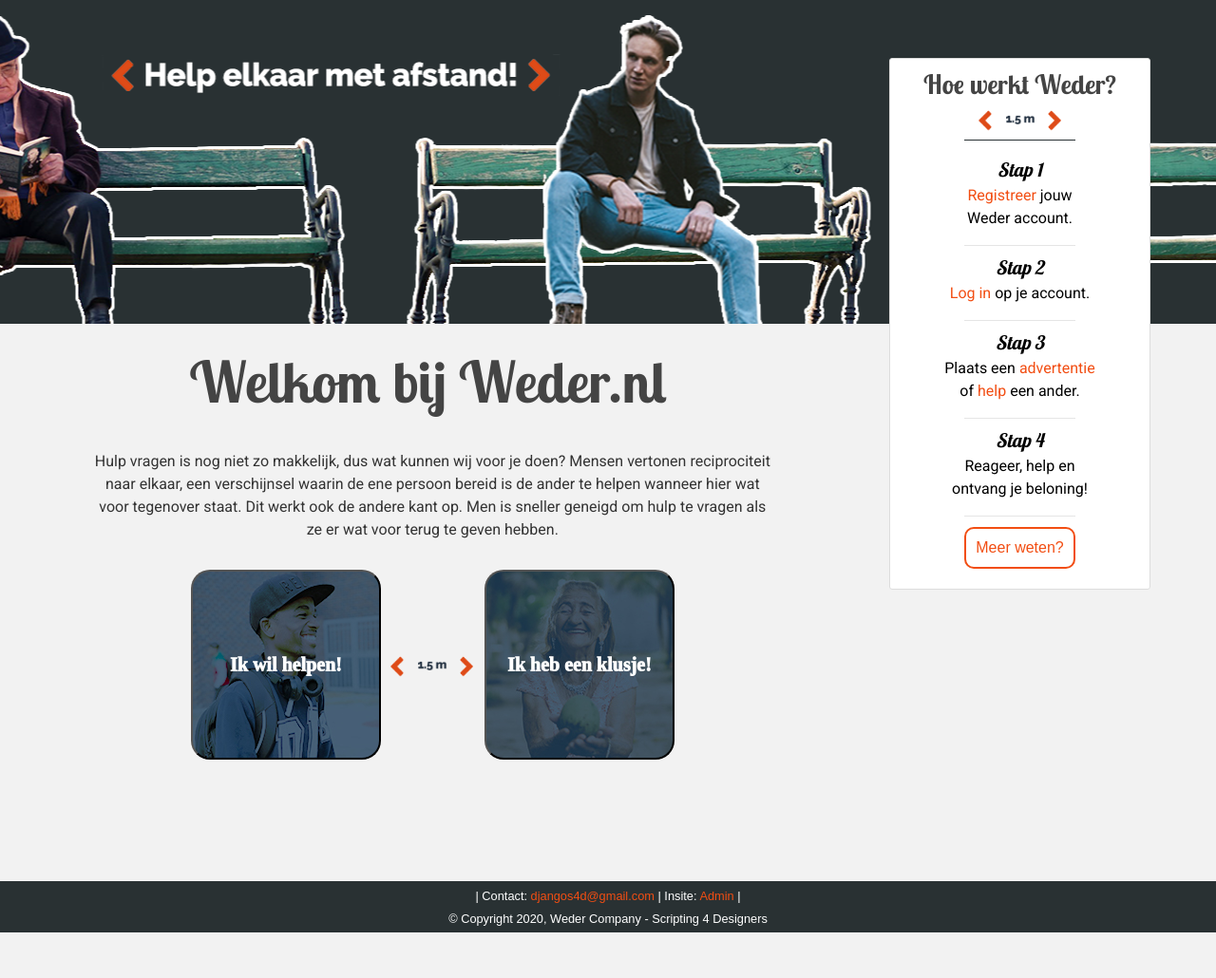
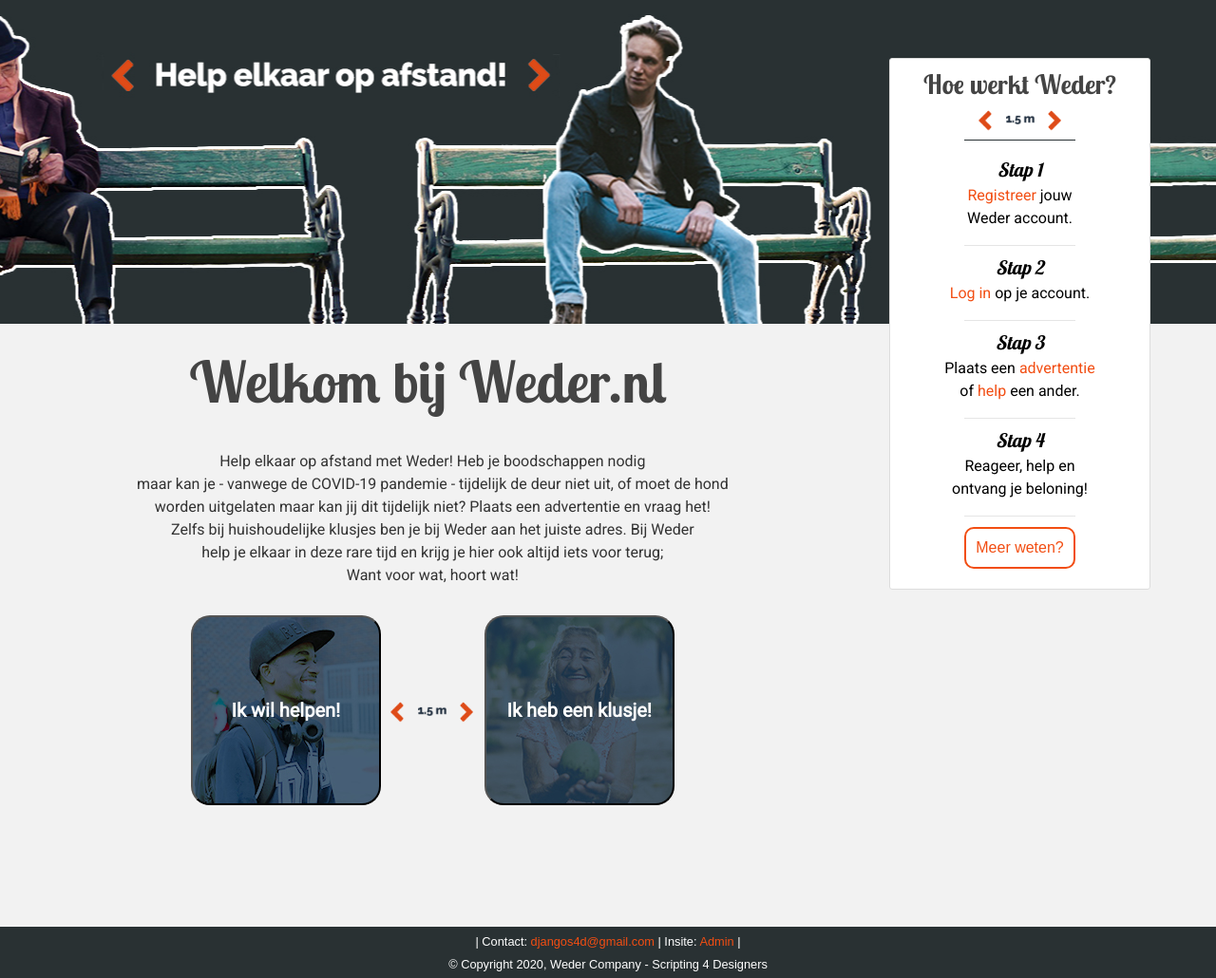
Before and after one commit to Ruben-wiel/s4d_project, a Django app: page / in a window 1280 px wide. Shown: the part 66-1096 px from the top of the page at 95% size. Before the commit the page ends 1048 px from the top, so only its background shows below. Run offline with Django 3.2, Linux system fonts and the light colour scheme; some libraries are stand-ins or nearby versions.

Commit message:
generale repetitie 2.0

```diff
--- a/s4d_webapp/users/forms.py
+++ b/s4d_webapp/users/forms.py
@@ -21,7 +21,7 @@ class UserRegisterForm(UserCreationForm):
 class UserProfileForm(forms.ModelForm):
     class Meta:
         model = UserProfile
-        fields = ('adress', 'phone')
+        fields = ('adres', 'telefoon')
 
 
 class UserUpdateForm(forms.ModelForm):
--- a/s4d_webapp/users/models.py
+++ b/s4d_webapp/users/models.py
@@ -30,9 +30,9 @@ class Profile(models.Model):
 
 class UserProfile(models.Model):
     user = models.OneToOneField(User, on_delete=models.CASCADE)
-    adress = models.CharField(max_length=30, blank=False,
+    adres = models.CharField(max_length=30, blank=False,
                              help_text="Straat + huisnummer")
-    phone = models.CharField(
+    telefoon = models.CharField(
         max_length=12, blank=True, help_text="Vul 06-, +316- of Huis- nummer in")
 
     def __str__(self):
--- a/s4d_webapp/website/static/website/website_about.css
+++ b/s4d_webapp/website/static/website/website_about.css
@@ -83,7 +83,7 @@ html {
     bottom: 0;
     width: 100%;
     height: 100%;
-    background: url(../../static/website/images/bannerhome8.png) no-repeat center;
+    background: url(../../static/website/images/website_banner.jpg) no-repeat center;
 }
 
 .titelcontent h1 {
--- a/s4d_webapp/website/static/website/website_home.css
+++ b/s4d_webapp/website/static/website/website_home.css
@@ -20,7 +20,7 @@
     bottom: 0;
     width: 100%;
     height: 100%;
-    background: url(../../static/website/images/bannerhome8.png) no-repeat center;
+    background: url(../../static/website/images/website_banner.jpg) no-repeat center;
 }
 
 .containerhome {
@@ -31,7 +31,7 @@
 
 /* wat is dit Ramon ?! */
 
-containerhome p {
+.containerhome p {
     font-family: 'Roboto', sans-serif;
 }
 
@@ -45,7 +45,7 @@ containerhome p {
 
 .blauweknoplinks {
     border-radius: 20px;
-    font-family: Coco Gothic;
+    font-family: 'Roboto', sans-serif;
     font-weight: 1000;
     color: white;
     background: url(../../static/website/images/helping.jpg) no-repeat center;
@@ -63,7 +63,7 @@ containerhome p {
 /* --------------------- knop rechts ------------------- */
 
 .blauweknoprechts {
-    font-family: Coco Gothic;
+    font-family: 'Roboto', sans-serif;
     font-weight: 1000;
     font-size: 20px;
     color: white;
--- a/s4d_webapp/website/static/website/website_howto.css
+++ b/s4d_webapp/website/static/website/website_howto.css
@@ -29,7 +29,7 @@
     bottom: 0;
     width: 100%;
     height: 100%;
-    background: url(../../static/website/images/bannerhome8.png) no-repeat center;
+    background: url(../../static/website/images/website_banner.jpg) no-repeat center;
 }
 
 .inleiding {
--- a/s4d_webapp/website/static/website/website_main.css
+++ b/s4d_webapp/website/static/website/website_main.css
@@ -149,6 +149,8 @@ nav {
   background-color: rgba(4, 96, 216, 1);
 }
 
+
+
 /* ------------------ plaats advertentie knop in de nav bar ------------ */
 
 .plaatsen {
--- a/s4d_webapp/website/static/website/website_posts.css
+++ b/s4d_webapp/website/static/website/website_posts.css
@@ -41,7 +41,7 @@
     bottom: 0px;
     width: 100%;
     height: 100%;
-    background: url(../../static/website/images/bannerhome8.png) no-repeat center;
+    background: url(../../static/website/images/website_banner.jpg) no-repeat center;
 }
 .titelcontent h1 {
     font-family: 'Lobster Two', cursive;
--- a/s4d_webapp/website/templates/website/home.html
+++ b/s4d_webapp/website/templates/website/home.html
@@ -8,9 +8,11 @@
     <div class="containerhome">
         <div class="card border-0 shadow my-5"></div>
             <div class="contenthome">
-                <p>Hulp vragen is nog niet zo makkelijk, dus wat kunnen wij voor je doen? Mensen vertonen reciprociteit naar elkaar,
-                    een verschijnsel waarin de ene persoon bereid is de ander te helpen wanneer hier wat voor tegenover staat.
-                    Dit werkt ook de andere kant op. Men is sneller geneigd om hulp te vragen als ze er wat voor terug te geven hebben.
+                <p>Help elkaar op afstand met Weder! Heb je boodschappen nodig<br> maar kan je - vanwege
+                    de COVID-19 pandemie - tijdelijk de deur niet uit, of moet de hond <br> worden uitgelaten maar kan jij dit tijdelijk niet? Plaats een advertentie en vraag het! <br>
+                    Zelfs bij huishoudelijke klusjes ben je bij Weder aan het juiste adres. Bij Weder <br>
+                    help je elkaar in deze rare tijd en krijg je hier ook altijd iets voor terug;<br>
+                    Want voor wat, hoort wat!
                 </p>
             </div>
             <div class="ruimte">
--- a/s4d_webapp/website/views.py
+++ b/s4d_webapp/website/views.py
@@ -71,7 +71,7 @@ class PostListView(ListView):
             rendering = paginator.get_page(page)
 
         if is_valid_queryparam(category) and category != 'Maak keuze...':
-            qs = qs.filter(category__icontains=category)
+            qs = qs.filter(categorie__icontains=category)
             paginator = Paginator(qs, 5)
             page = request.GET.get('page')
             rendering = paginator.get_page(page)
```
Also changed, not shown: s4d_webapp/users/migrations/0003_auto_20200608_1440.py (added), s4d_webapp/website/static/website/images/bannerhome8.png (deleted), s4d_webapp/website/static/website/images/website_banner.jpg (added), 3 other files.
